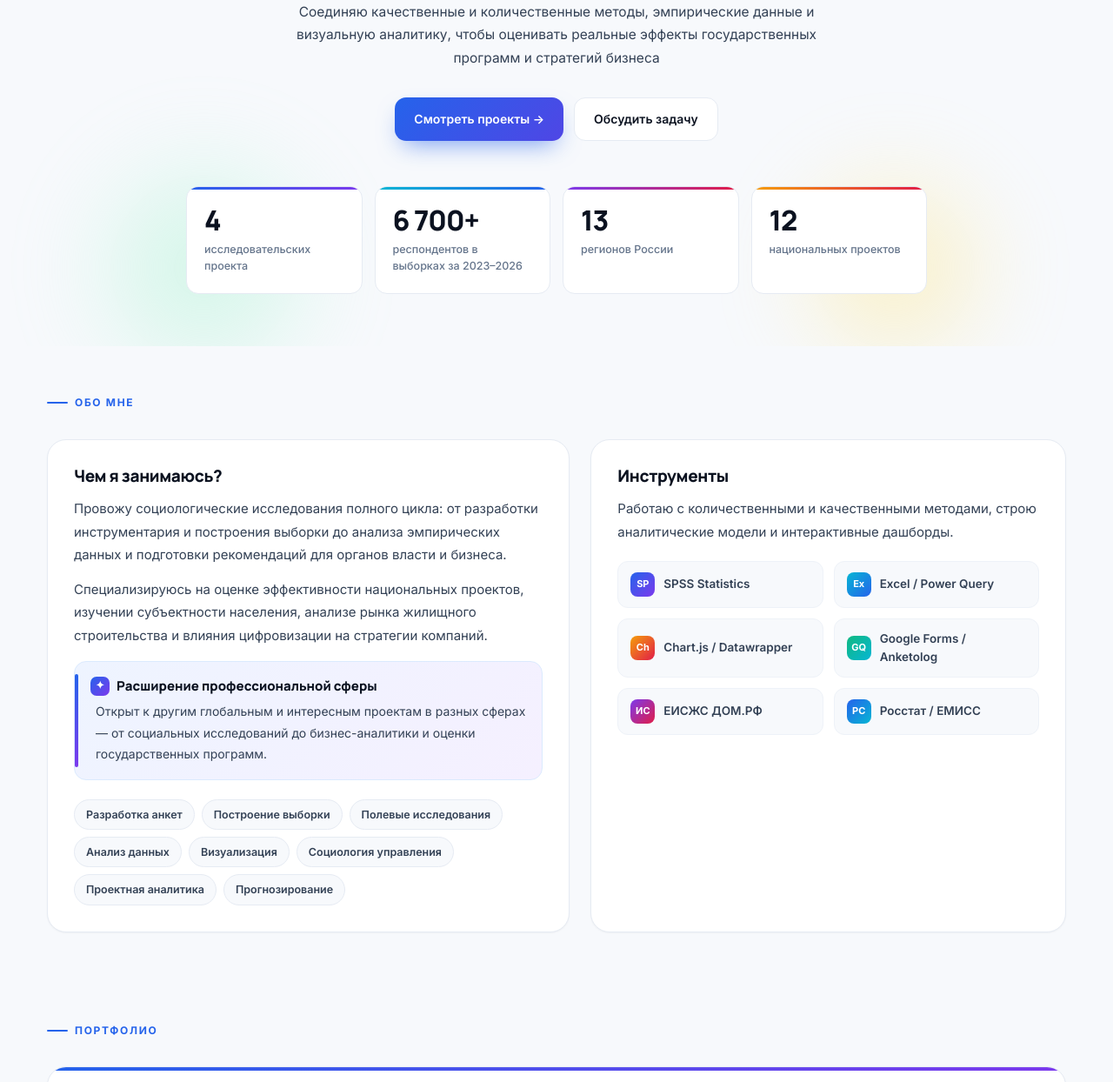
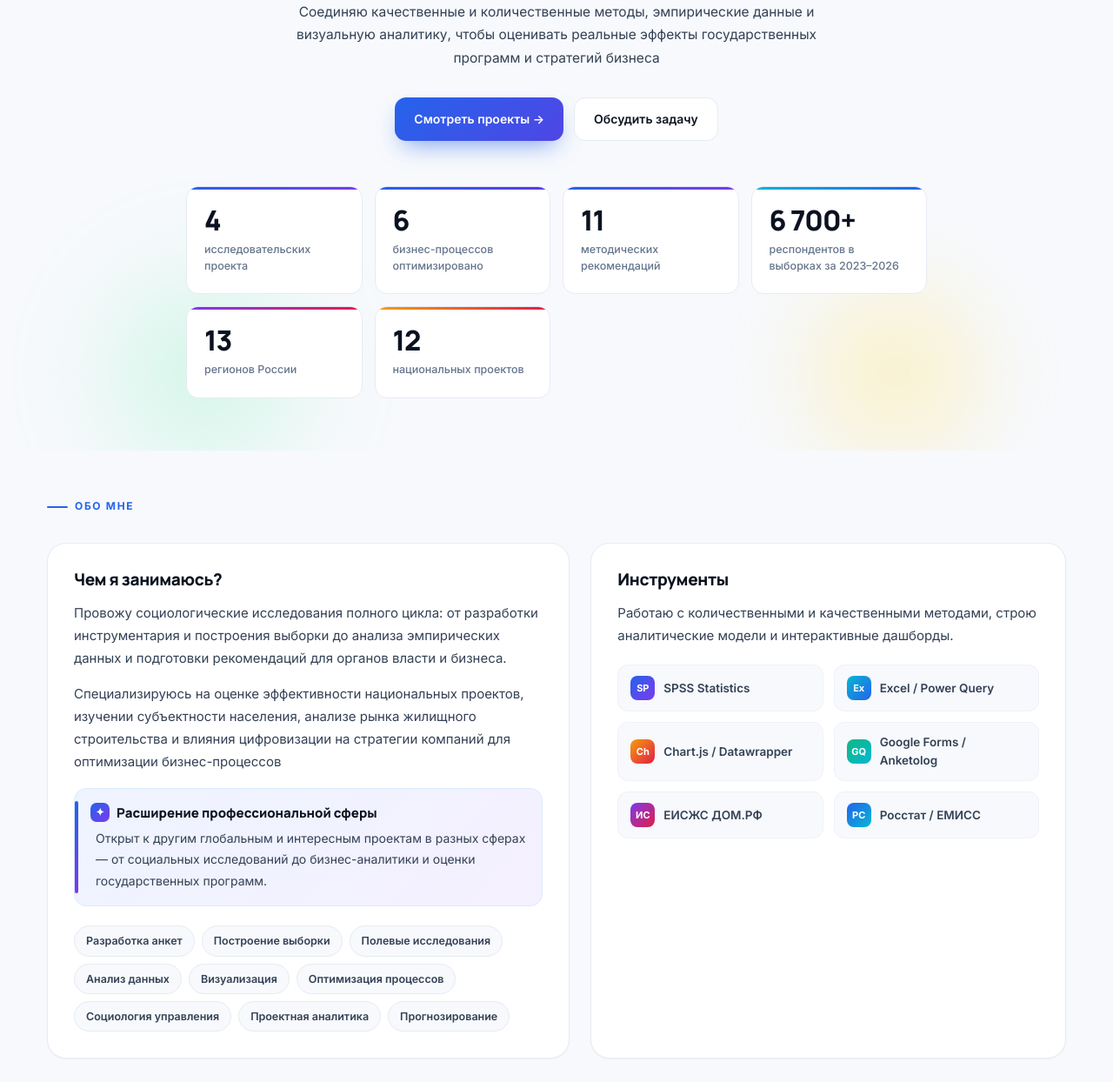
Before and after one commit to hbktq98brn-stack/portfolio_prokhorovapp, a plain HTML site: page index.html in a window 1280 px wide. Shown: the part 498-1742 px from the top of the page at 87% size. Drawn offline with nearby package versions, Linux system fonts and the light colour scheme.

Commit message:
Update index.html

```diff
--- a/index.html
+++ b/index.html
@@ -427,7 +427,7 @@ section .section-head{margin-top:0}
       </div>
     </div>
 
-    <h1>Исследую <span class="hl-violet">эффективность процессов</span> и <span class="grad">государственные стратегические программы</span> через данные и мнение людей</h1>
+    <h1>Исследую <span class="hl-violet">эффективность процессов</span> и <span class="grad">государственные стратегические программы</span> через данные и мнение людей для оптимизации процессов</h1>
     <p class="hero-sub">
       Соединяю качественные и количественные методы, эмпирические данные и визуальную аналитику,
       чтобы оценивать реальные эффекты государственных программ и стратегий бизнеса
@@ -442,6 +442,14 @@ section .section-head{margin-top:0}
         <div class="num" data-count="4">0</div>
         <div class="lbl">исследовательских проекта</div>
       </div>
+      <div class="stat" style="--c1:#2563ee;--c2:#5c3aed">
+        <div class="num" data-count="6">0</div>
+        <div class="lbl">бизнес-процессов оптимизировано</div>
+      </div>
+      <div class="stat" style="--c1:#2563ea;--c2:#7c3aea">
+        <div class="num" data-count="11">0</div>
+        <div class="lbl">методических рекомендаций</div>
+      </div>
       <div class="stat" style="--c1:#06b6d4;--c2:#2563eb">
         <div class="num" data-count="6700" data-suffix="+">0</div>
         <div class="lbl">респондентов в выборках за 2023–2026</div>
@@ -468,7 +476,7 @@ section .section-head{margin-top:0}
       <div class="card about-card reveal">
         <h3>Чем я занимаюсь?</h3>
         <p>Провожу социологические исследования полного цикла: от разработки инструментария и построения выборки до анализа эмпирических данных и подготовки рекомендаций для органов власти и бизнеса.</p>
-        <p>Специализируюсь на оценке эффективности национальных проектов, изучении субъектности населения, анализе рынка жилищного строительства и влияния цифровизации на стратегии компаний.</p>
+        <p>Специализируюсь на оценке эффективности национальных проектов, изучении субъектности населения, анализе рынка жилищного строительства и влияния цифровизации на стратегии компаний для оптимизации бизнес-процессов</p>
         <div class="callout">
           <div class="callout-title"><span class="spark">✦</span>Расширение профессиональной сферы</div>
           <p>Открыт к другим глобальным и интересным проектам в разных сферах — от социальных исследований до бизнес-аналитики и оценки государственных программ.</p>
@@ -479,6 +487,7 @@ section .section-head{margin-top:0}
           <span class="chip">Полевые исследования</span>
           <span class="chip">Анализ данных</span>
           <span class="chip">Визуализация</span>
+          <span class="chip">Оптимизация процессов</span>
           <span class="chip">Социология управления</span>
           <span class="chip">Проектная аналитика</span>
           <span class="chip">Прогнозирование</span>
```
